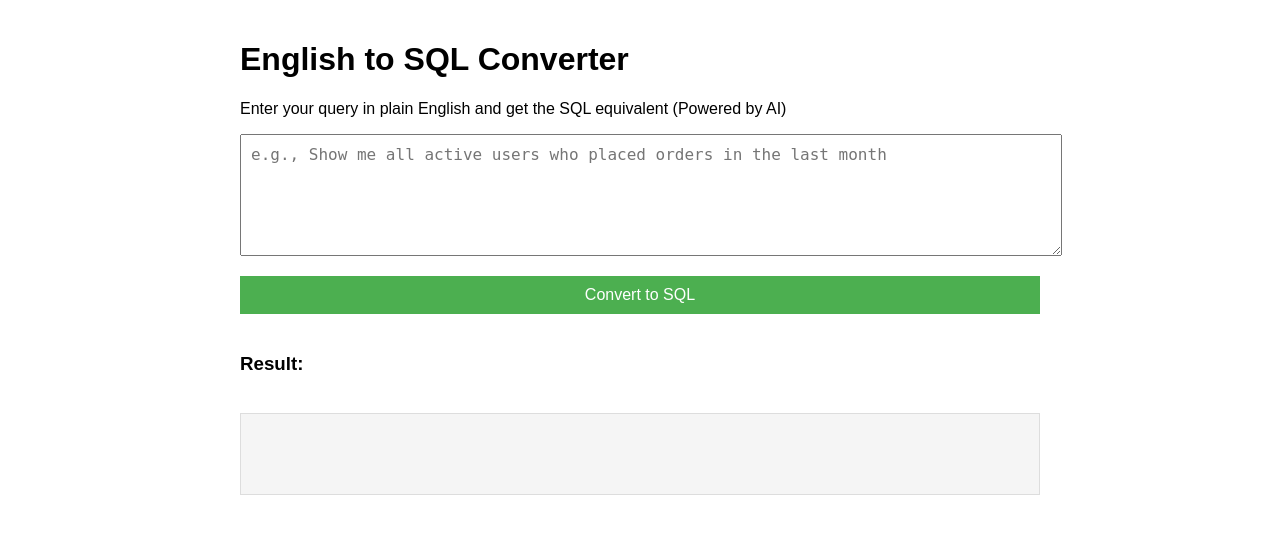
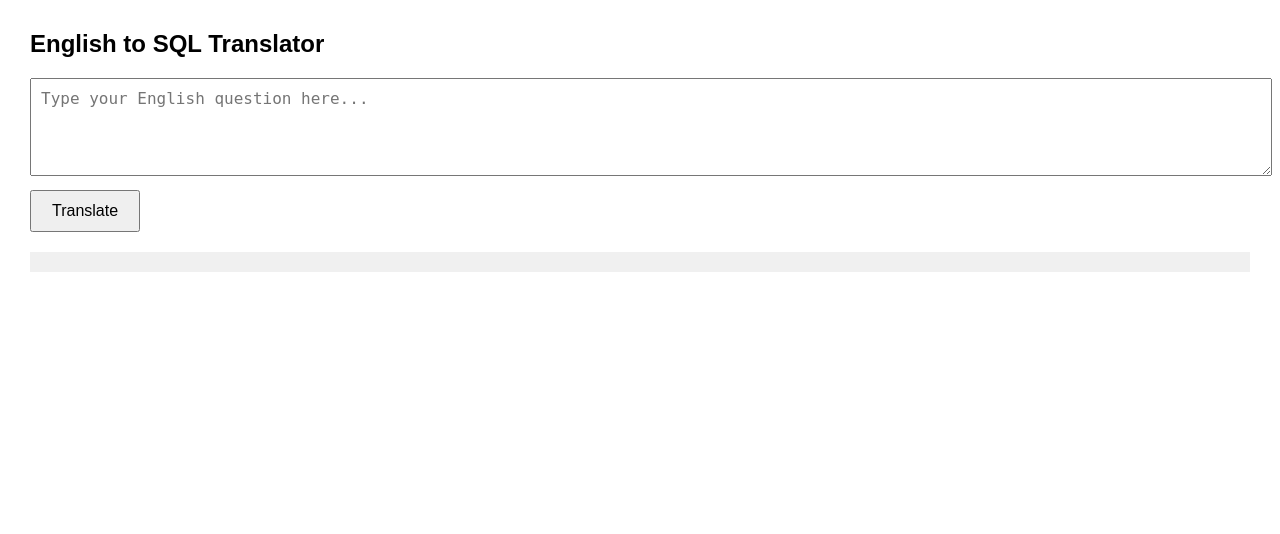
Before and after one commit to yashamte72/Eng_to_SQL_translator, a Flask app: page / in a window 1280 px wide. Shown: the top 534 px of the page. Run offline with Flask 3, Linux system fonts and the light colour scheme.

Commit message:
Update index.html

```diff
--- a/templates/index.html
+++ b/templates/index.html
@@ -1,136 +1,42 @@
 <!DOCTYPE html>
-<html>
+<html lang="en">
 <head>
-    <title>English to SQL Converter (AI-Powered)</title>
+    <meta charset="UTF-8">
+    <title>English to SQL Translator</title>
     <style>
-        body {
-            font-family: Arial, sans-serif;
-            max-width: 800px;
-            margin: 0 auto;
-            padding: 20px;
-        }
-        .container {
-            display: flex;
-            flex-direction: column;
-            gap: 20px;
-        }
-        textarea {
-            width: 100%;
-            height: 100px;
-            padding: 10px;
-            font-size: 16px;
-        }
-        button {
-            padding: 10px 15px;
-            background-color: #4CAF50;
-            color: white;
-            border: none;
-            cursor: pointer;
-            font-size: 16px;
-        }
-        button:hover {
-            background-color: #45a049;
-        }
-        #result {
-            padding: 15px;
-            background-color: #f5f5f5;
-            border: 1px solid #ddd;
-            min-height: 50px;
-            white-space: pre-wrap;
-        }
-        .loading {
-            display: none;
-            color: #666;
-        }
-        .error {
-            color: #d32f2f;
-            background-color: #ffebee;
-            padding: 10px;
-            border: 1px solid #ef9a9a;
-        }
-        .suggestion {
-            color: #2e7d32;
-            background-color: #e8f5e9;
-            padding: 10px;
-            border: 1px solid #a5d6a7;
-            margin-top: 10px;
-        }
-        .sql {
-            font-family: monospace;
-            color: #0d47a1;
-            background-color: #e3f2fd;
-            padding: 10px;
-            border: 1px solid #bbdefb;
-        }
+        body { font-family: Arial, sans-serif; margin: 30px; }
+        textarea { width: 100%; padding: 10px; font-size: 1rem; }
+        button { margin-top: 10px; padding: 10px 20px; font-size: 1rem; }
+        pre { background-color: #f0f0f0; padding: 10px; margin-top: 20px; }
     </style>
 </head>
 <body>
-    <h1>English to SQL Converter</h1>
-    <p>Enter your query in plain English and get the SQL equivalent (Powered by AI)</p>
+    <h2>English to SQL Translator</h2>
+    <textarea id="input" rows="4" placeholder="Type your English question here..."></textarea><br>
+    <button id="translateBtn">Translate</button>
+    <pre id="output"></pre>
 
-    <div class="container">
-        <textarea id="englishQuery" placeholder="e.g., Show me all active users who placed orders in the last month"></textarea>
-        <button onclick="convertToSQL()">Convert to SQL</button>
-        <div class="loading" id="loading">Generating SQL...</div>
-        <h3>Result:</h3>
-        <div id="result"></div>
-    </div>
+    <!-- It's safer to run JS *after* the page is fully loaded -->
+    <script>
+        document.addEventListener("DOMContentLoaded", () => {
+            document.getElementById("translateBtn").addEventListener("click", async function () {
+                const inputText = document.getElementById("input").value;
 
-    <script>
-        function convertToSQL() {
-            const query = document.getElementById('englishQuery').value;
-            const resultDiv = document.getElementById('result');
-            const loadingDiv = document.getElementById('loading');
+                try {
+                    const response = await fetch("/translate", {
+                        method: "POST",
+                        headers: {
+                            "Content-Type": "application/json"
+                        },
+                        body: JSON.stringify({ question: inputText })
+                    });
 
-            if (!query) {
-                resultDiv.innerHTML = `<div class="error">Please enter an English query</div>`;
-                return;
-            }
-
-            loadingDiv.style.display = 'block';
-            resultDiv.innerHTML = '';
-
-            fetch('/convert', {
-                method: 'POST',
-                headers: {
-                    'Content-Type': 'application/x-www-form-urlencoded',
-                },
-                body: `query=${encodeURIComponent(query)}`
-            })
-            .then(response => {
-                if (!response.ok) {
-                    return response.json().then(err => { throw err; });
+                    const data = await response.json();
+                    document.getElementById("output").innerText = data.sql;
+                } catch (err) {
+                    document.getElementById("output").innerText = "Something went wrong: " + err;
                 }
-                return response.json();
-            })
-            .then(data => {
-                loadingDiv.style.display = 'none';
-                if (data.error) {
-                    let html = `<div class="error">${data.error}</div>`;
-                    if (data.suggestion) {
-                        html += `<div class="suggestion">${data.suggestion}</div>`;
-                    }
-                    resultDiv.innerHTML = html;
-                } else {
-                    resultDiv.innerHTML = `<div class="sql">${data.sql}</div>`;
-                }
-            })
-            .catch(error => {
-                loadingDiv.style.display = 'none';
-                let errorMsg = error.message || 'An unknown error occurred';
-                if (error.error) {
-                    errorMsg = error.error;
-                }
-                resultDiv.innerHTML = `<div class="error">${errorMsg}</div>`;
             });
-        }
-
-        // Allow pressing Enter in textarea to submit
-        document.getElementById('englishQuery').addEventListener('keydown', function(e) {
-            if (e.key === 'Enter' && !e.shiftKey) {
-                e.preventDefault();
-                convertToSQL();
-            }
         });
     </script>
 </body>
```
